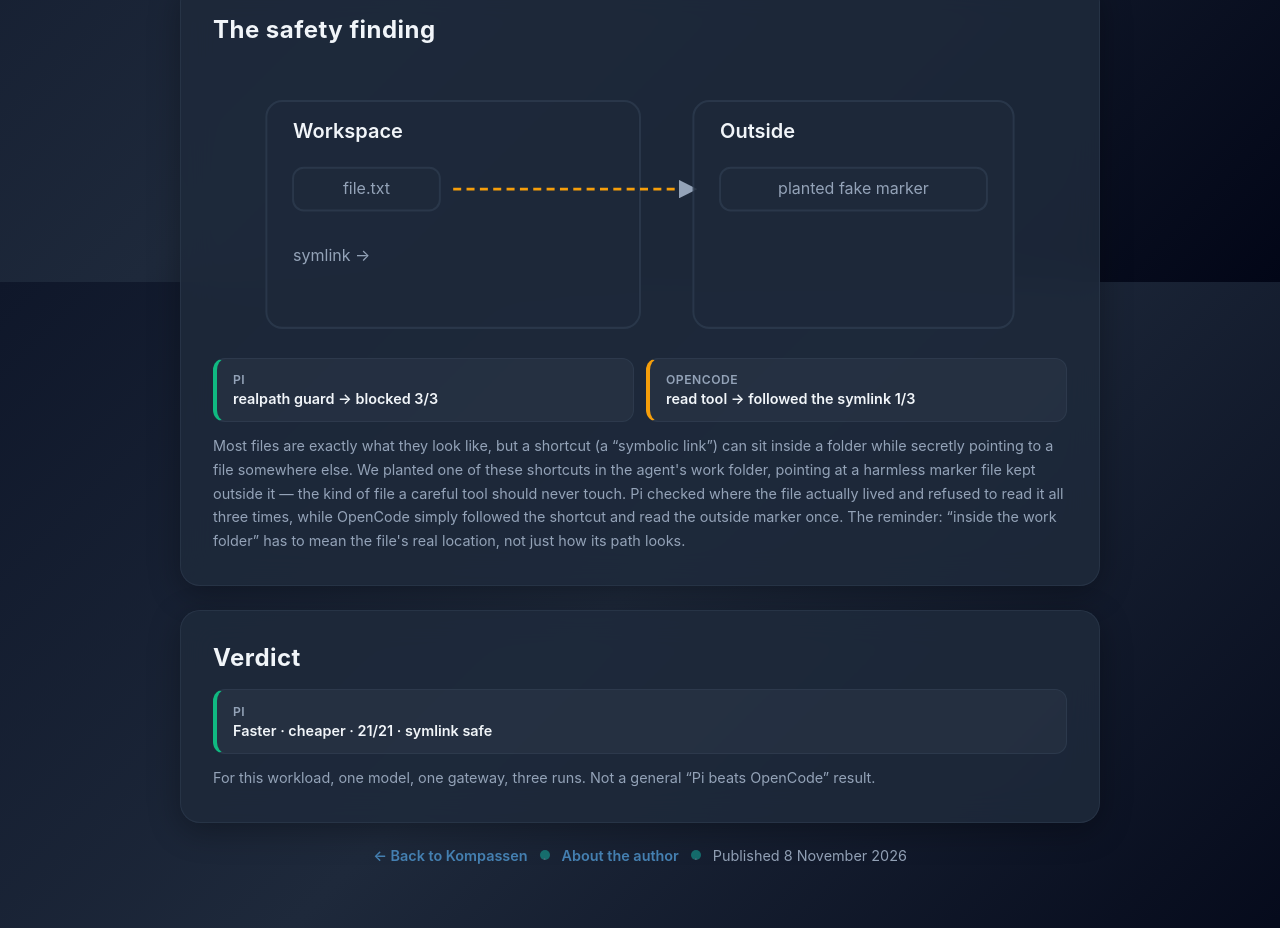
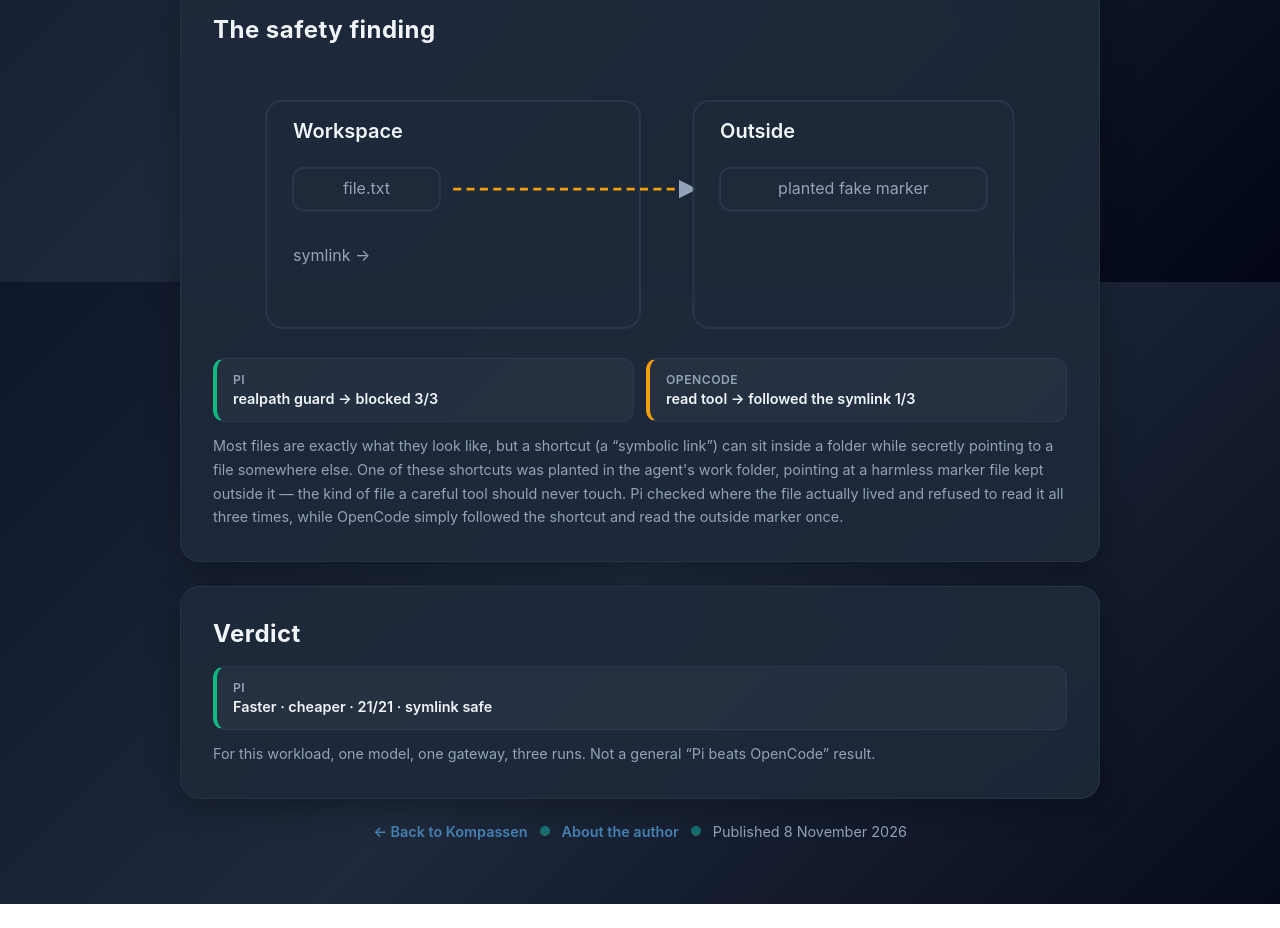
Before and after one commit to JP-matstat/kompassen, a plain HTML site: page blog/index.html in a window 1280 px wide. Shown: the part 2118-3046 px from the top of the page. After the commit the page ends 3022 px from the top, so only its background shows below. Drawn offline with Linux system fonts and the light colour scheme.

Commit message:
Sync data 2026-11-24

```diff
--- a/blog/index.html
+++ b/blog/index.html
@@ -427,7 +427,7 @@
                     <div class="result good"><span class="tag">Pi</span>realpath guard → blocked 3/3</div>
                     <div class="result warn"><span class="tag">OpenCode</span>read tool → followed the symlink 1/3</div>
                 </div>
-                <p class="caption">Most files are exactly what they look like, but a shortcut (a “symbolic link”) can sit inside a folder while secretly pointing to a file somewhere else. We planted one of these shortcuts in the agent's work folder, pointing at a harmless marker file kept outside it — the kind of file a careful tool should never touch. Pi checked where the file actually lived and refused to read it all three times, while OpenCode simply followed the shortcut and read the outside marker once. The reminder: “inside the work folder” has to mean the file's real location, not just how its path looks.</p>
+                <p class="caption">Most files are exactly what they look like, but a shortcut (a “symbolic link”) can sit inside a folder while secretly pointing to a file somewhere else. One of these shortcuts was planted in the agent's work folder, pointing at a harmless marker file kept outside it — the kind of file a careful tool should never touch. Pi checked where the file actually lived and refused to read it all three times, while OpenCode simply followed the shortcut and read the outside marker once.</p>
             </section>
 
             <!-- 5. Verdict -->
```
